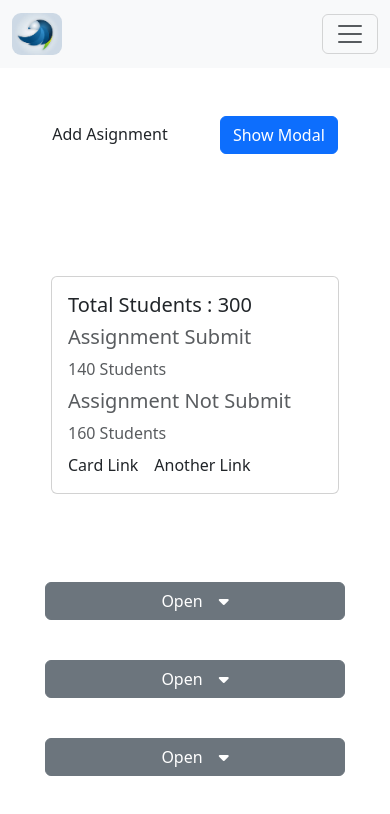
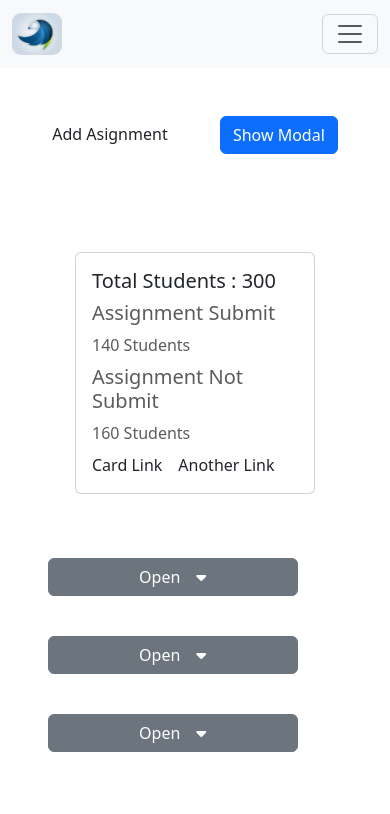
Before and after one commit to ubaidahmed04/Assignment-Submission, a React (Vite) app: page /batch in a window 390 px wide. Shown: the top 814 px of the page. Built offline with nearby package versions, Linux system fonts and the light colour scheme.

Commit message:
fix card responsive

```diff
--- a/src/Pages/Detail.jsx
+++ b/src/Pages/Detail.jsx
@@ -14,7 +14,7 @@ import Cardassign from "../components/cardassign";
 
     <div className="d-flex justify-content-evenly my-5 align-items-center ">
         <div>
-        <h2>Add Asignment</h2>
+        <h1>Add Asignment</h1>
         </div>
         <div className="">
         <MyModal/>
@@ -22,9 +22,9 @@ import Cardassign from "../components/cardassign";
         </div>
 
     </div>
-    <div className=" d-flex flex-wrap-reverse justify-content-center lg:justify-content-between my-4 p-4 col flex-col gap-4">
+    <div className="main-data ">
 
-        <div className=" d-block m-5  px-4 justify-content-between">
+        <div className=" m-5  px-4 justify-content-between">
         <span><SlideUpComponent/></span>
         <span ><SlideUpComponent/></span>
         <span><SlideUpComponent/></span>
--- a/src/Pages/Style.css
+++ b/src/Pages/Style.css
@@ -21,3 +21,11 @@
     justify-content: center;
 
   }
+  .main-data{
+    display: flex;
+    justify-content: center;
+    flex-wrap: wrap-reverse;
+  }
+  .card-data{
+
+  }
--- a/src/components/cardassign.jsx
+++ b/src/components/cardassign.jsx
@@ -3,7 +3,7 @@ import { Card } from 'react-bootstrap'
 
 function cardassign() {
   return (
-    <Card style={{ width: '18rem',marginTop:'50px' }}>
+    <Card style={{ width: '15rem',marginTop:'50px' }}>
     <Card.Body>
       <Card.Title>Total Students  :  300</Card.Title>
       <Card.Title className="mb-2 text-muted">Assignment Submit</Card.Title>
--- a/src/components/styles.css
+++ b/src/components/styles.css
@@ -20,6 +20,7 @@
     padding: 10px;
     display: flex;
     flex-direction: column;
+    justify-content: center;
 
   }
 
@@ -53,6 +54,6 @@
   @media screen and (max-width: 500px) {
     .slide-btn{
         display: flex;
-        width: 300px;
+        width: 250px;
       }
   }
```
